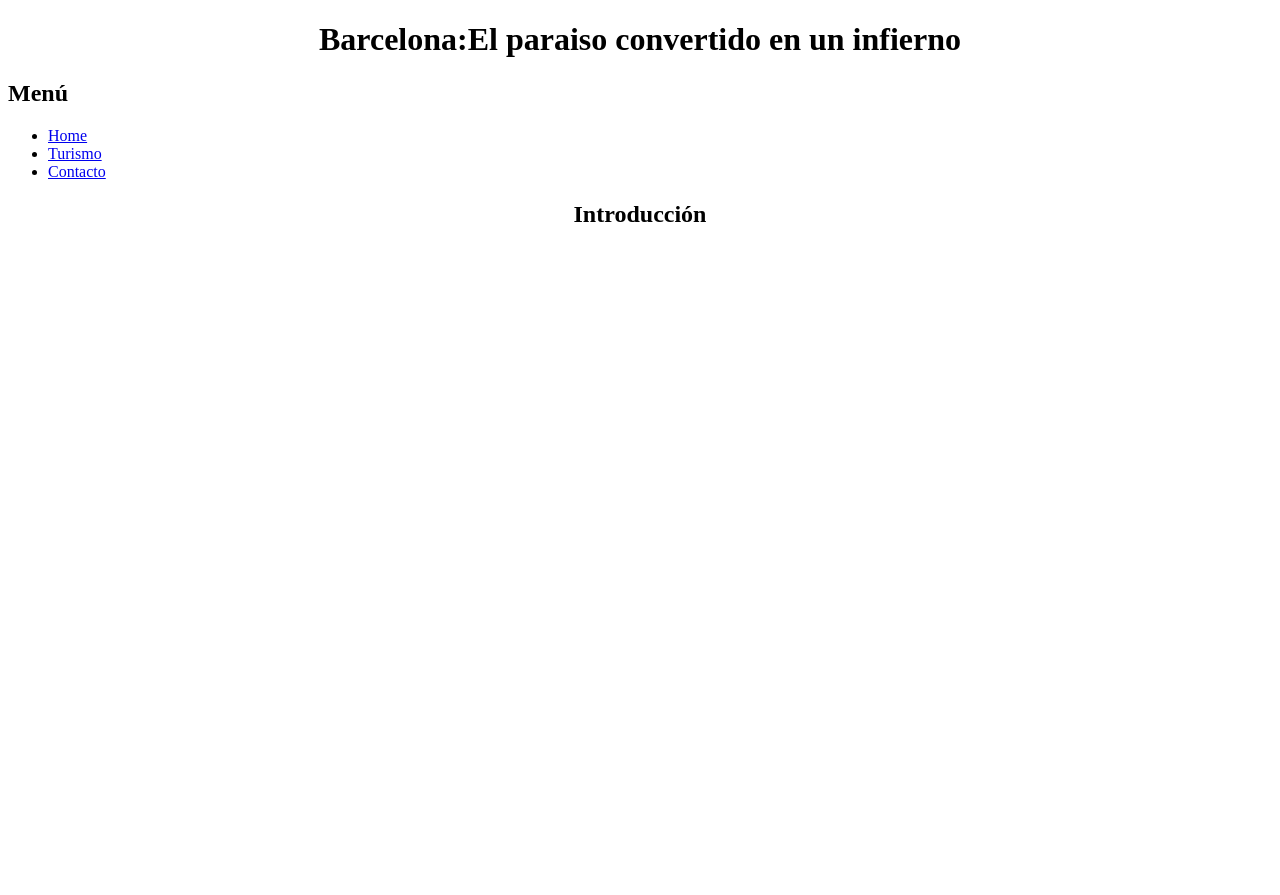
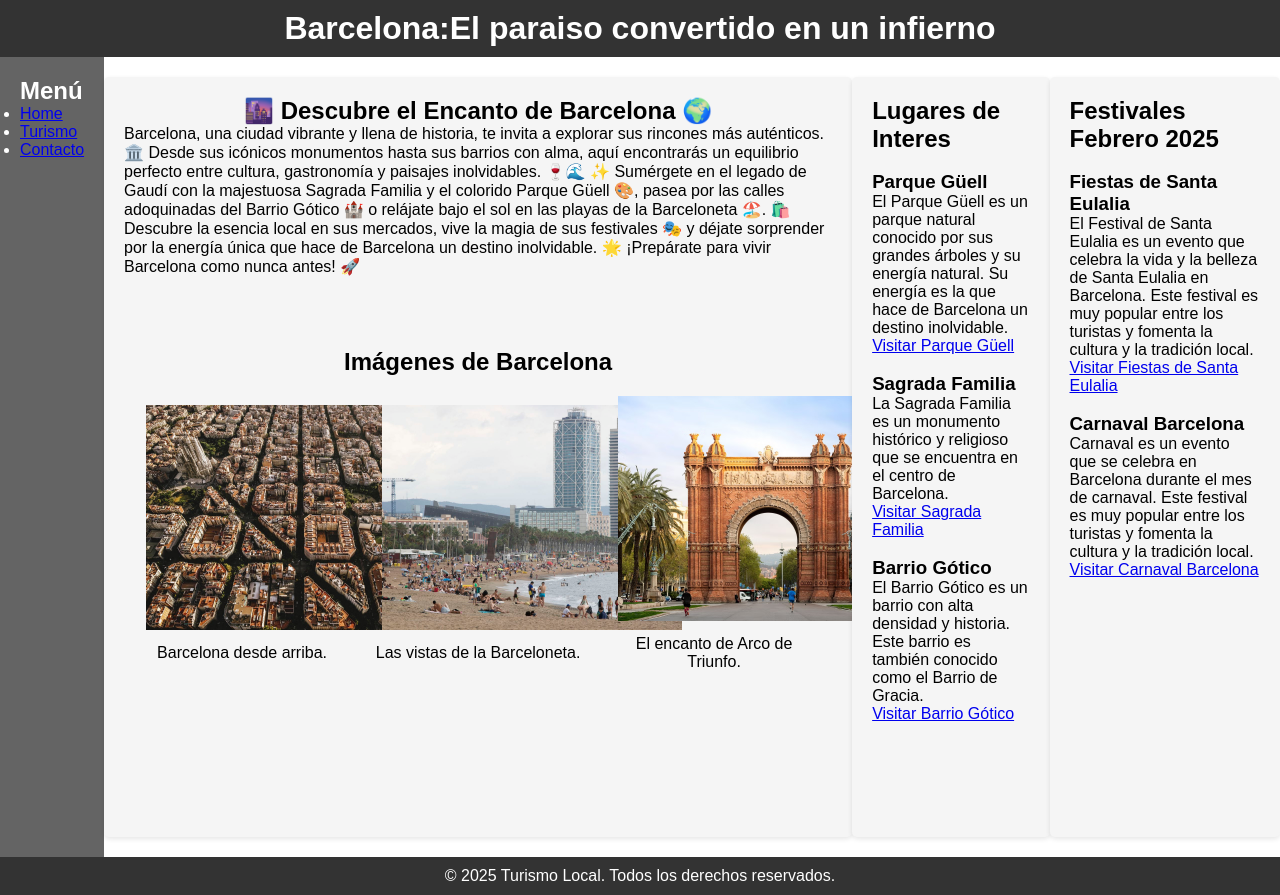
Before and after one commit to kuromazin/ASIX1-0373-AE5-Turisme-local, a plain HTML site: page index.html in a window 1280 px wide. Before the commit the page ends 800 px from the top, so only its background shows below. Drawn offline with Linux system fonts and the light colour scheme.

Commit message:
He acabado la pagina de inicio y tambien he acabado el apartado de contacto añadiendo un formulario para que contacten

```diff
--- a/css/estilos.css
+++ b/css/estilos.css
@@ -1,3 +1,78 @@
-.titulo{
+* {
+    box-sizing: border-box;
+    margin: 0;
+    padding: 0;
+}
+
+body, html {
+    height: 100%;
+    font-family: Arial, sans-serif;
+}
+
+.titulo {
     text-align: center;
 }
+
+main{
+    display: flex;
+    width: 100%;
+    height: 100vh; /* Hace que ocupe toda la pantalla */
+}
+
+.menu {
+    width: 20%; /* O el porcentaje que prefieras */
+    background-color: #646464;
+    color: #fff;
+    padding: 20px;
+    min-height: 100vh; /* Ocupa toda la altura de la pantalla */
+}
+
+.contenido {
+    width: 80%; /* Ocupará el resto del espacio */
+    padding: 20px;
+    background-color: #fff; /* Asegura que el fondo sea visible */
+}
+
+.subtitulo {
+    font-size: 24px;
+    font-weight: bold;
+    margin-bottom: 10px;
+    text-align: center;
+}
+
+.galeria{
+    display: flex;
+    flex-wrap: wrap;
+    justify-content: space-around;
+    align-items: center;
+}
+
+
+figure {
+    text-align: center;
+    width: 30%;
+}
+
+img {
+    width: 300px;
+    height: auto;
+    object-fit: cover;
+    margin: 10px;
+}
+
+section{
+    margin-top: 20px;
+    padding: 20px;
+    background-color: #f5f5f5;
+    border-radius: 5px;
+    box-shadow: 0 2px 5px rgba(0,0,0,0.1);
+    margin-bottom: 20px;
+}
+
+footer, header {
+    background-color: #333;
+    color: #fff;
+    padding: 10px;
+    text-align: center;
+    width: 100%;
+}
--- /dev/null
+++ b/css/style.css
@@ -0,0 +1,108 @@
+* {
+    box-sizing: border-box;
+    margin: 0;
+    padding: 0;
+}
+
+body, html {
+    height: 100%;
+    font-family: Arial, sans-serif;
+}
+
+.titulo {
+    text-align: center;
+}
+
+main {
+    display: flex;
+    width: 100%;
+    height: 100vh;
+    justify-content: center;
+    align-items: center;
+}
+
+.menu {
+    width: 20%;
+    background-color: #646464;
+    color: #fff;
+    padding: 20px;
+    min-height: 100vh;
+}
+
+.contenido {
+    width: 80%;
+    padding: 20px;
+    background-color: #fff;
+    display: flex;
+    justify-content: center;
+    align-items: center;
+    flex-direction: column;
+}
+
+.subtitulo {
+    font-size: 24px;
+    font-weight: bold;
+    margin-bottom: 10px;
+    text-align: center;
+}
+
+section {
+    margin-top: 20px;
+    padding: 20px;
+    background-color: #f5f5f5;
+    border-radius: 5px;
+    box-shadow: 0 2px 5px rgba(0,0,0,0.1);
+    margin-bottom: 20px;
+    display: flex;
+    justify-content: center;
+    align-items: center;
+    flex-direction: column;
+    width: 100%;
+}
+
+form {
+    display: flex;
+    flex-direction: column;
+    max-width: 500px;
+    width: 100%;
+    margin: 0 auto;
+    align-items: center;
+}
+
+label {
+    margin-top: 10px;
+    font-weight: bold;
+}
+
+input, textarea {
+    padding: 10px;
+    margin-top: 5px;
+    border: 1px solid #ccc;
+    border-radius: 5px;
+    font-size: 16px;
+    width: 100%;
+}
+
+button {
+    margin-top: 15px;
+    padding: 10px;
+    background: #646464;
+    color: white;
+    border: none;
+    border-radius: 5px;
+    font-size: 16px;
+    cursor: pointer;
+    transition: background 0.3s;
+}
+
+button:hover {
+    background: #505050;
+}
+
+footer, header {
+    background-color: #333;
+    color: #fff;
+    padding: 10px;
+    text-align: center;
+    width: 100%;
+}
--- a/index.html
+++ b/index.html
@@ -12,24 +12,89 @@
         <h1 class="titulo">Barcelona:El paraiso convertido en un infierno</h1>
     </header>
     <main>
-        <aside>
+        <aside class="menu">
             <h2>Menú</h2>
             <nav>
                 <ul>
-                    <li><a href="#">Home</a></li>
+                    <li><a href="./index.html">Home</a></li>
                     <li><a href="#">Turismo</a></li>
-                    <li><a href="#">Contacto</a></li>
+                    <li><a href="./pages/forms/index.html">Contacto</a></li>
                 </ul>
             </nav>
         </aside>
         <section>
-            <h2 class="titulo">Introducción</h2>
+            <h2 class="titulo">🌆 Descubre el Encanto de Barcelona 🌍
+            </h2>
+            <p>Barcelona, una ciudad vibrante y llena de historia, te invita a explorar sus rincones más auténticos. 🏛️ Desde sus icónicos monumentos hasta sus barrios con alma, aquí encontrarás un equilibrio perfecto entre cultura, gastronomía y paisajes inolvidables. 🍷🌊
 
+                ✨ Sumérgete en el legado de Gaudí con la majestuosa Sagrada Familia y el colorido Parque Güell 🎨, pasea por las calles adoquinadas del Barrio Gótico 🏰 o relájate bajo el sol en las playas de la Barceloneta 🏖️.
+
+                🛍️ Descubre la esencia local en sus mercados, vive la magia de sus festivales 🎭 y déjate sorprender por la energía única que hace de Barcelona un destino inolvidable.
+                🌟 ¡Prepárate para vivir Barcelona como nunca antes! 🚀</p>
+                <br>
+                <br>
+                <br>
+                <br>
+                <h2 class="subtitulo">Imágenes de Barcelona</h2>
+                <div class="galeria">
+                    <figure>
+                        <img src="./img/barcelona1.jpg" alt="Barcelona 1">
+                        <figcaption>Barcelona desde arriba.</figcaption>
+                    </figure>
+                    <figure>
+                        <img src="./img/barcelona2.jpeg" alt="Barcelona 2">
+                        <figcaption>Las vistas de la Barceloneta.</figcaption>
+                    </figure>
+                    <figure>
+                        <img src="./img/barcelona3.jpg" alt="Barcelona 3">
+                        <figcaption>El encanto de Arco de Triunfo.</figcaption>
+                    </figure>
+                </div>
         </section>
-
+        <section>
+            <h2>Lugares de Interes</h2>
+            <br>
+            <div class="lugares">
+                <div class="lugar">
+                    <h3>Parque Güell</h3>
+                    <p>El Parque Güell es un parque natural conocido por sus grandes árboles y su energía natural. Su energía es la que hace de Barcelona un destino inolvidable.</p>
+                    <a href="https://parkguell.barcelona/es?q=es target="_blank">Visitar Parque Güell</a>
+                </div>
+                <br>
+                <div class="lugar">
+                    <h3>Sagrada Familia</h3>
+                    <p>La Sagrada Familia es un monumento histórico y religioso que se encuentra en el centro de Barcelona.</p>
+                    <a href="https://www.sagrada-familia.cat/es" target="_blank">Visitar Sagrada Familia</a>
+                </div>
+                <br>
+                <div class="lugar">
+                    <h3>Barrio Gótico</h3>
+                    <p>El Barrio Gótico es un barrio con alta densidad y historia. Este barrio es también conocido como el Barrio de Gracia.</p>
+                    <a href="https://www.barriogotico.cat/es" target="_blank">Visitar Barrio Gótico</a>
+                </div>
+                <br>
+            </div>
+        </section>
+        <section>
+            <h2>Festivales Febrero 2025</h2>
+            <br>
+            <div class="eventos">
+                <div class="evento">
+                    <h3>Fiestas de Santa Eulalia</h3>
+                    <p>El Festival de Santa Eulalia es un evento que celebra la vida y la belleza de Santa Eulalia en Barcelona. Este festival es muy popular entre los turistas y fomenta la cultura y la tradición local.</p>
+                    <a href="https://www.barcelona.cat/santaeulalia/es/programa" target="_blank">Visitar Fiestas de Santa Eulalia</a>
+                </div>
+                <br>
+                <div>
+                    <h3>Carnaval Barcelona</h3>
+                    <p>Carnaval es un evento que se celebra en Barcelona durante el mes de carnaval. Este festival es muy popular entre los turistas y fomenta la cultura y la tradición local.</p>
+                    <a href="https://irbarcelona.com/fiestas-y-tradiciones/carnaval-barcelona/" target="_blank">Visitar Carnaval Barcelona</a>
+                <br>
+            </div>
+        </section>
     </main>
     <footer>
-
+        <p>&copy; 2025 Turismo Local. Todos los derechos reservados.</p>
     </footer>
 </body>
 </html>
```
Also changed, not shown: pages/forms/index.html (added, +46 -0 lines), img/barcelona1.jpg (added), img/barcelona2.jpeg (added), img/barcelona3.jpg (added), img/mapa.png (added), pages/turismo/index.html (added).
